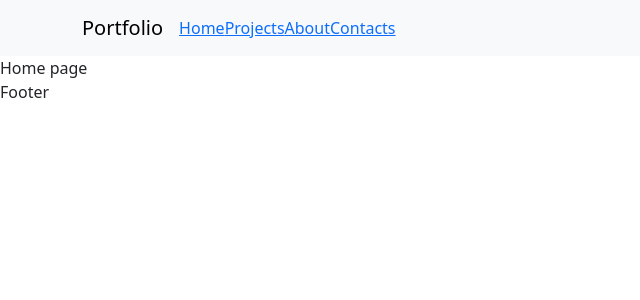
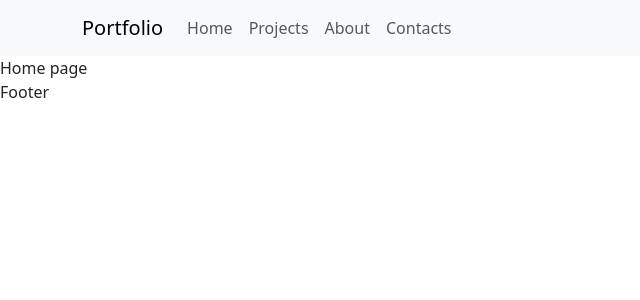
Before and after one commit to SimoneCerri/vite-boolfolio, a Vue app: page / in a window 1280 px wide. Shown: the top 300 px of the page, without its empty margins (0-640 px from the left). Built offline with nearby package versions, Linux system fonts and the light colour scheme.

Commit message:
add components header and footer, pass menu links dynamically

```diff
--- a/src/App.vue
+++ b/src/App.vue
@@ -1,38 +1,24 @@
 <script>
+import AppHeader from "./components/AppHeader.vue";
+import AppFooter from "./components/AppFooter.vue";
 
 export default
   {
     name: 'App',
+    components:
+    {
+      AppHeader,
+      AppFooter
+    }
   }
 </script>
 
 <template>
-  <header>
-    <nav class="navbar navbar-expand-sm navbar-light bg-light">
-      <div class="container">
-        <a class="navbar-brand" href="#">Portfolio</a>
-        <button class="navbar-toggler d-lg-none" type="button" data-bs-toggle="collapse"
-          data-bs-target="#collapsibleNavId" aria-controls="collapsibleNavId" aria-expanded="false"
-          aria-label="Toggle navigation">
-          <span class="navbar-toggler-icon"></span>
-        </button>
-        <div class="collapse navbar-collapse" id="collapsibleNavId">
-          <ul class="navbar-nav me-auto mt-2 mt-lg-0">
-            <li class="nav-item">
-              <RouterLink to="/">Home</RouterLink>
-              <RouterLink to="/projects">Projects</RouterLink>
-              <RouterLink to="/about">About</RouterLink>
-              <RouterLink to="/contacts">Contacts</RouterLink>
-            </li>
-          </ul>
-        </div>
-      </div>
-    </nav>
-  </header>
+  <AppHeader />
   <main>
     <RouterView />
   </main>
-  <footer>Footer</footer>
+  <AppFooter />
 </template>
 
 <style></style>
--- /dev/null
+++ b/src/components/AppFooter.vue
@@ -0,0 +1,14 @@
+<script>
+export default
+    {
+        name: 'AppFooter',
+    }
+</script>
+
+<template>
+    <footer>
+        Footer
+    </footer>
+</template>
+
+<style></style>
--- /dev/null
+++ b/src/components/AppHeader.vue
@@ -0,0 +1,53 @@
+<script>
+export default
+    {
+        name: 'AppHeader',
+        data() {
+            return {
+                menu:
+                    [
+                        {
+                            'title': 'Home',
+                            'link': 'home'
+                        },
+                        {
+                            'title': 'Projects',
+                            'link': 'projects'
+                        },
+                        {
+                            'title': 'About',
+                            'link': 'about'
+                        },
+                        {
+                            'title': 'Contacts',
+                            'link': 'contacts'
+                        },
+                    ]
+            }
+        }
+    }
+</script>
+
+<template>
+    <header>
+        <nav class="navbar navbar-expand-sm navbar-light bg-light">
+            <div class="container">
+                <a class="navbar-brand" href="#">Portfolio</a>
+                <button class="navbar-toggler d-lg-none" type="button" data-bs-toggle="collapse"
+                    data-bs-target="#collapsibleNavId" aria-controls="collapsibleNavId" aria-expanded="false"
+                    aria-label="Toggle navigation">
+                    <span class="navbar-toggler-icon"></span>
+                </button>
+                <div class="collapse navbar-collapse" id="collapsibleNavId">
+                    <ul class="navbar-nav me-auto mt-2 mt-lg-0">
+                        <li class="nav-item" v-for="link in menu">
+                            <RouterLink class="nav-link" :to="{ name: link.link }">{{ link.title }}</RouterLink>
+                        </li>
+                    </ul>
+                </div>
+            </div>
+        </nav>
+    </header>
+</template>
+
+<style></style>
```
